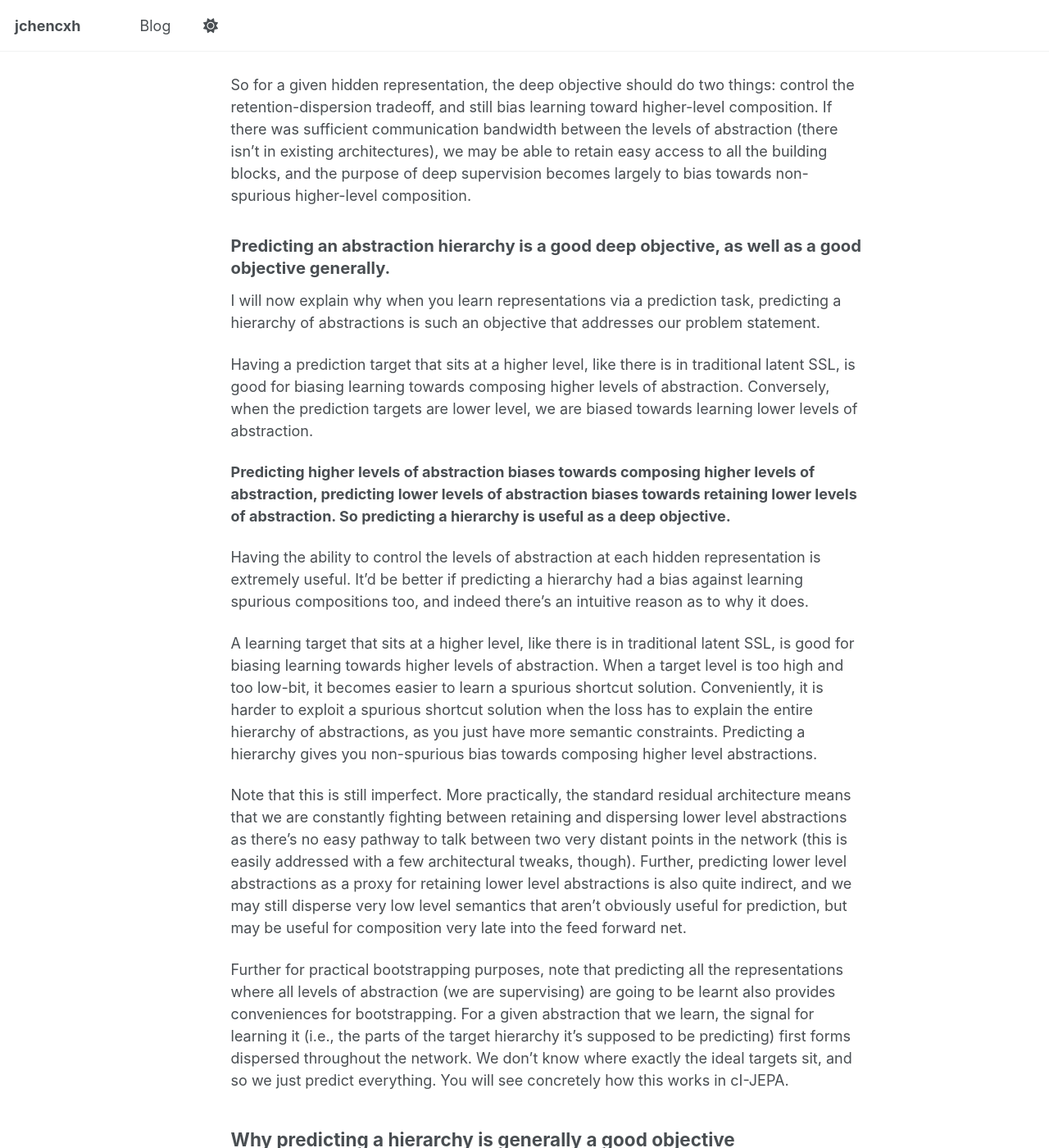
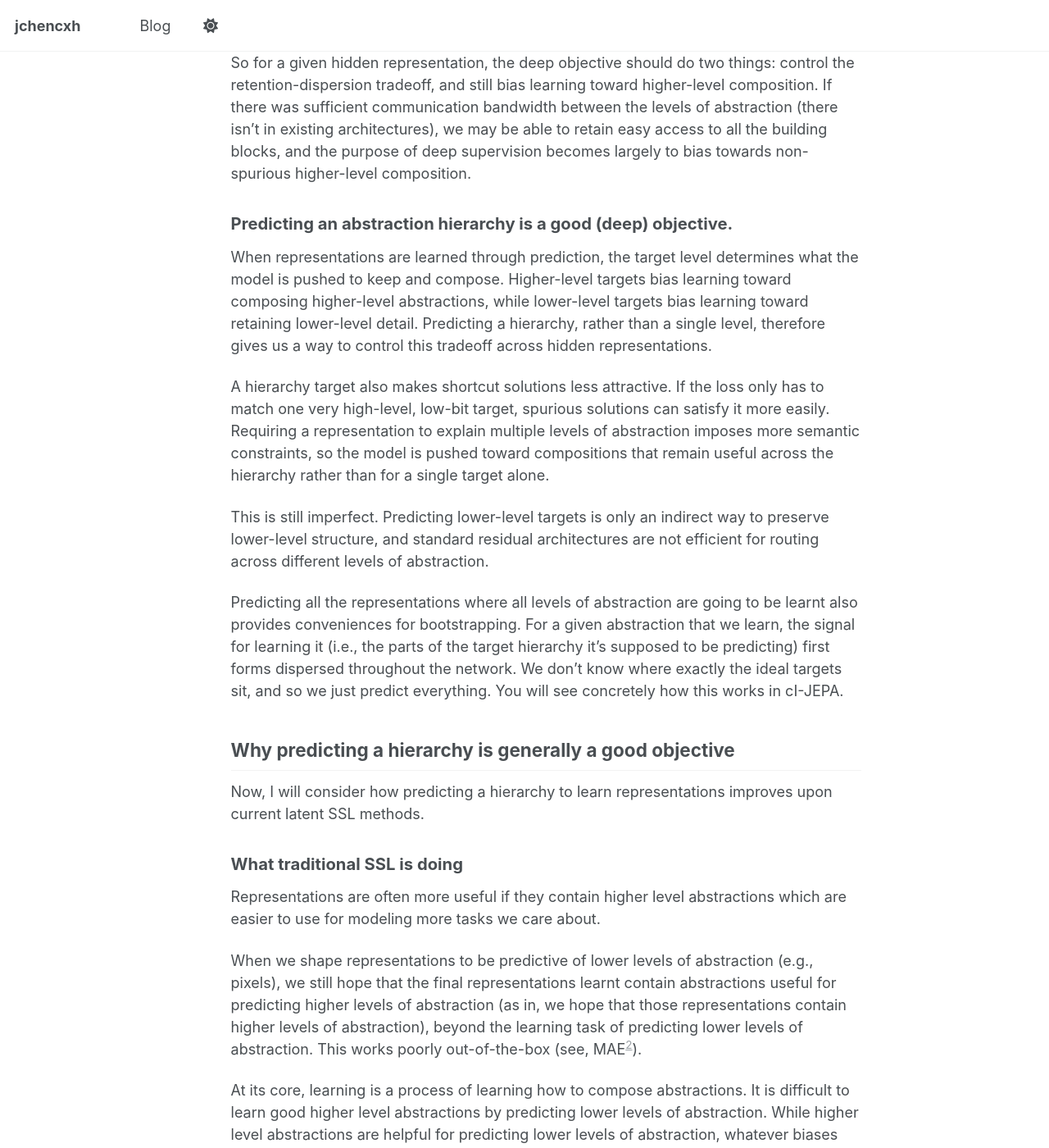
Before and after one commit to jchencxh/jchencxh.github.io, a Jekyll site: the page built from _posts/2026-03-17-constructive-self-supervised-learning-part-1.md, in a window 1280 px wide and 1400 px high, scrolled down 2599 px. Shown: the whole window at 82% size. Built offline with Jekyll 4.4.1, drawn with Linux system fonts in a browser that asks for light colours; a script that is not in the unit is left out; some of the changed text lies outside the part shown.

Commit message:
condense

```diff
--- a/_posts/2026-03-17-constructive-self-supervised-learning-part-1.md
+++ b/_posts/2026-03-17-constructive-self-supervised-learning-part-1.md
@@ -79,21 +79,27 @@ So for a given hidden representation, the deep objective should do two things: c
 bias learning toward higher-level composition. If there was sufficient communication bandwidth between the levels of abstraction (there isn't in existing architectures), we may be able to retain easy access to all the building blocks, and the purpose of deep supervision becomes largely to bias towards non-spurious higher-level composition.
 
 
-### Predicting an abstraction hierarchy is a good deep objective, as well as a good objective generally.
+### Predicting an abstraction hierarchy is a good (deep) objective.
 
-I will now explain why when you learn representations via a prediction task, predicting a hierarchy of abstractions is such an objective that addresses our problem statement.
+<!-- I will now explain why when you learn representations via a prediction task, predicting a hierarchy of abstractions is such an objective that addresses our problem statement.
 
 Having a prediction target that sits at a higher level, like there is in traditional latent SSL, is good for biasing learning towards composing higher levels of abstraction. Conversely, when the prediction targets are lower level, we are biased towards learning lower levels of abstraction.
 
 **Predicting higher levels of abstraction biases towards composing higher levels of abstraction, predicting lower levels of abstraction biases towards retaining lower levels of abstraction. So predicting a hierarchy is useful as a deep objective.**
 
-Having the ability to control the levels of abstraction at each hidden representation is extremely useful. It'd be better if predicting a hierarchy had a bias against learning spurious compositions too, and indeed there's an intuitive reason as to why it does.
+Having the ability to control the levels of abstraction at each hidden representation is extremely useful. It'd be better if predicting a hierarchy had a bias against learning spurious compositions too, and indeed there's an intuitive reason as to why it does.  -->
 
-A learning target that sits at a higher level, like there is in traditional latent SSL, is good for biasing learning towards higher levels of abstraction. When a target level is too high and too low-bit, it becomes easier to learn a spurious shortcut solution. Conveniently, it is harder to exploit a spurious shortcut solution when the loss has to explain the entire hierarchy of abstractions, as you just have more semantic constraints. Predicting a hierarchy gives you non-spurious bias towards composing higher level abstractions.
+When representations are learned through prediction, the target level determines what the model is pushed to keep and compose. Higher-level targets bias learning toward composing higher-level abstractions, while lower-level targets bias learning toward retaining lower-level detail. Predicting a hierarchy, rather than a single level, therefore gives us a way to control this tradeoff across hidden representations.
 
-Note that this is still imperfect. More practically, the standard residual architecture means that we are constantly fighting between retaining and dispersing lower level abstractions as there's no easy pathway to talk between two very distant points in the network (this is easily addressed with a few architectural tweaks, though). Further, predicting lower level abstractions as a proxy for retaining lower level abstractions is also quite indirect, and we may still disperse very low level semantics that aren't obviously useful for prediction, but may be useful for composition very late into the feed forward net.
+A hierarchy target also makes shortcut solutions less attractive. If the loss only has to match one very high-level, low-bit target, spurious solutions can satisfy it more easily. Requiring a representation to explain multiple levels of abstraction imposes more semantic constraints, so the model is pushed toward compositions that remain useful across the hierarchy rather than for a single target alone.
 
-Further for practical bootstrapping purposes, note that predicting all the representations where all levels of abstraction (we are supervising) are going to be learnt also provides conveniences for bootstrapping. For a given abstraction that we learn, the signal for learning it (i.e., the parts of the target hierarchy it’s supposed to be predicting) first forms dispersed throughout the network. We don’t know where exactly the ideal targets sit, and so we just predict everything. You will see concretely how this works in cI-JEPA.
+<!-- A learning target that sits at a higher level, like there is in traditional latent SSL, is good for biasing learning towards higher levels of abstraction. When a target level is too high and too low-bit, it becomes easier to learn a spurious shortcut solution. Conveniently, it is harder to exploit a spurious shortcut solution when the loss has to explain the entire hierarchy of abstractions, as you just have more semantic constraints. Predicting a hierarchy gives you non-spurious bias towards composing higher level abstractions. -->
+
+<!-- Note that this is still imperfect. More practically, the standard residual architecture means that we are constantly fighting between retaining and dispersing lower level abstractions as there's no easy pathway to talk between two very distant points in the network (this is easily addressed with a few architectural tweaks, though). Further, predicting lower level abstractions as a proxy for retaining lower level abstractions is also quite indirect, and we may still disperse very low level semantics that aren't obviously useful for prediction, but may be useful for composition very late into the feed forward net.  -->
+
+This is still imperfect. Predicting lower-level targets is only an indirect way to preserve lower-level structure, and standard residual architectures are not efficient for routing across different levels of abstraction.
+
+Predicting all the representations where all levels of abstraction are going to be learnt also provides conveniences for bootstrapping. For a given abstraction that we learn, the signal for learning it (i.e., the parts of the target hierarchy it’s supposed to be predicting) first forms dispersed throughout the network. We don’t know where exactly the ideal targets sit, and so we just predict everything. You will see concretely how this works in cI-JEPA.
 
 
 ## Why predicting a hierarchy is generally a good objective
```
